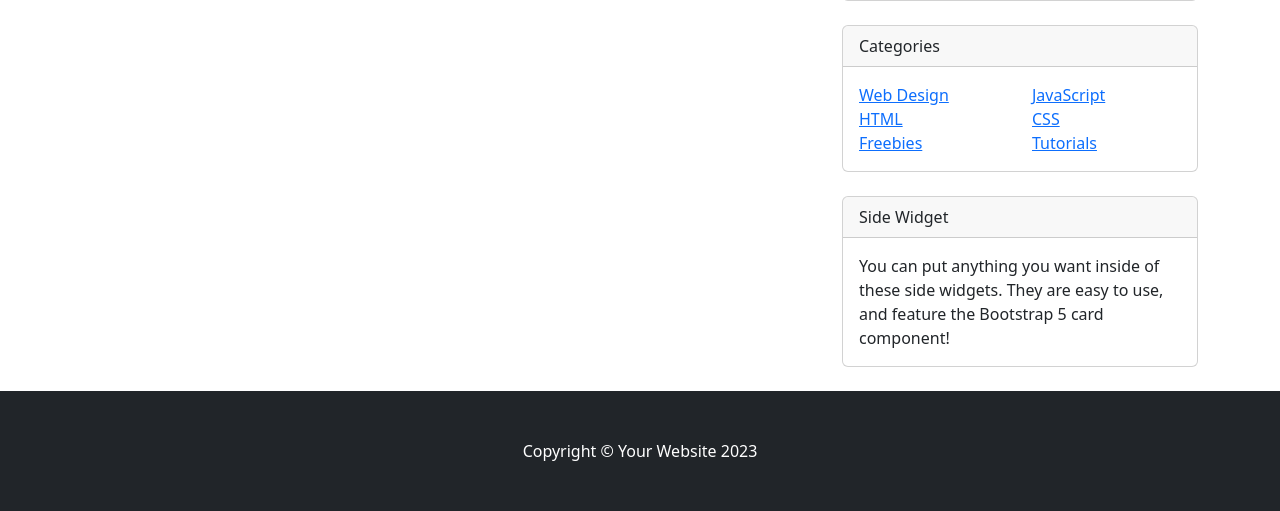
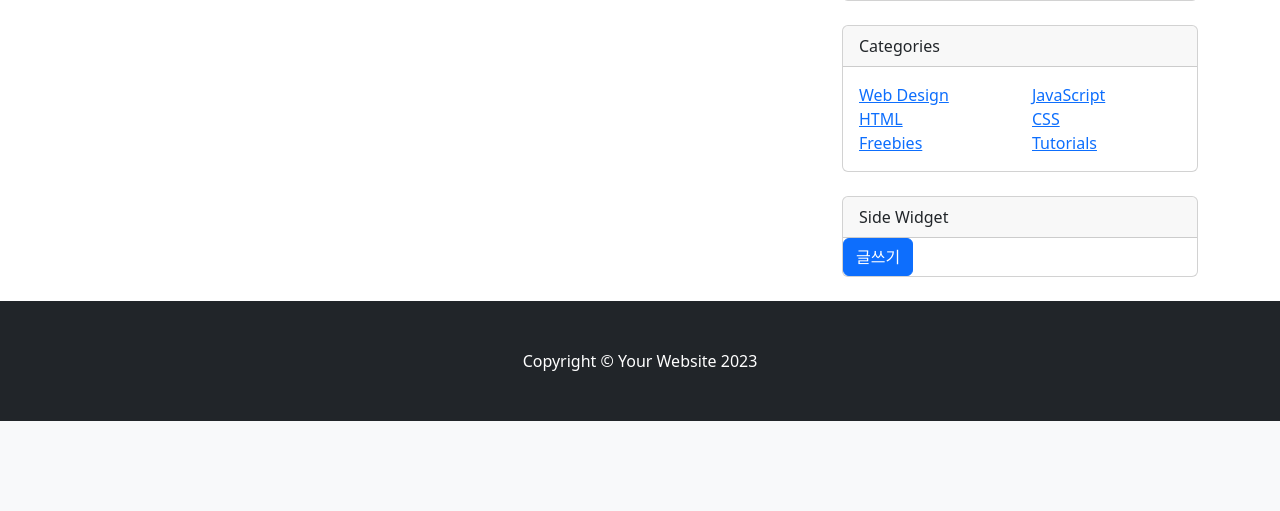
Before and after one commit to jhj1111/django_practice, a Django app: page /blog/ in a window 1280 px wide. Shown: the part 487-998 px from the top of the page. After the commit the page ends 908 px from the top, so only its background shows below. Run offline with Django 5.2, Linux system fonts and the light colour scheme; data that the repository does not hold is empty.

Commit message:
refactor(html): separate side 버튼 분리

```diff
--- a/blog/templates/blog/base.html
+++ b/blog/templates/blog/base.html
@@ -26,6 +26,12 @@
             <!-- Side widgets-->
             <div class="col-lg-4">
                 {% include "include/side.html" %}
+                <!-- Side widget-->
+                <div class="card mb-4">
+                    <div class="card-header">Side Widget</div>
+                    <a href="/blog/create/"><button class="btn btn-primary" type="button">글쓰기</button></a>
+                </div>
+
             </div>
         </div>
     </div>
--- a/blog/templates/include/side.html
+++ b/blog/templates/include/side.html
@@ -31,8 +31,3 @@
         </div>
     </div>
 </div>
-<!-- Side widget-->
-<div class="card mb-4">
-    <div class="card-header">Side Widget</div>
-    <div class="card-body">You can put anything you want inside of these side widgets. They are easy to use, and feature the Bootstrap 5 card component!</div>
-</div>
```
